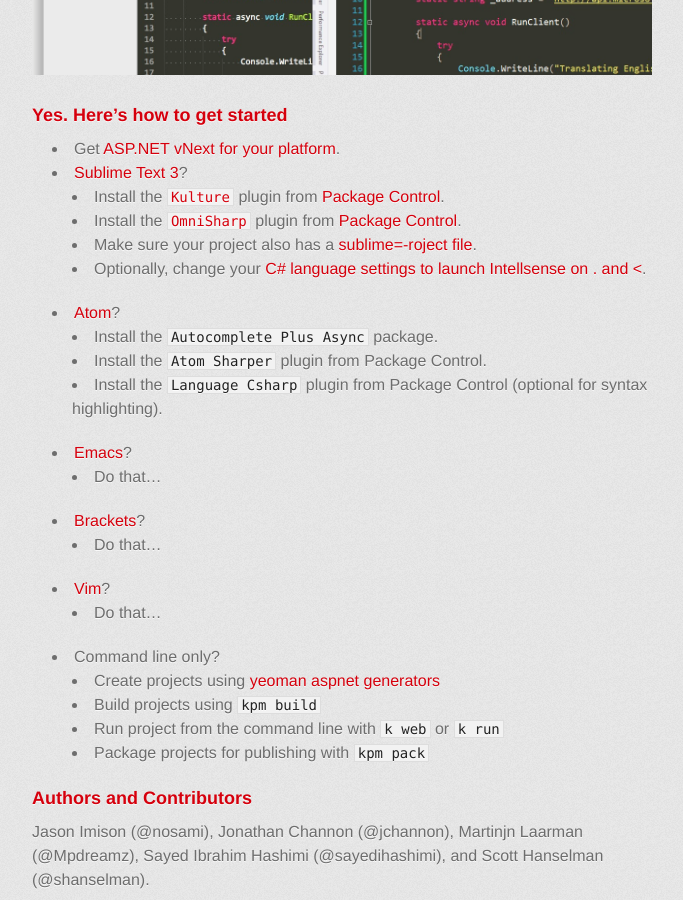
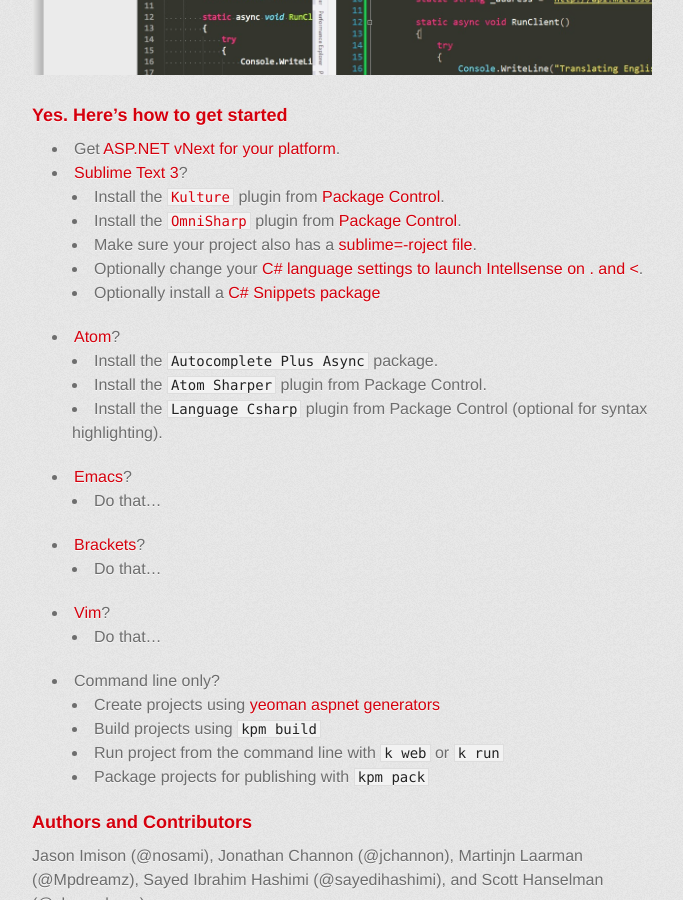
Before and after one commit to OmniSharp/OmniSharp.github.io, a Jekyll site: the page built from index.md, in a window 1280 px wide and 900 px high, scrolled down 766 px. Shown: the whole window, without its empty margins (298-981 px from the left). Built offline with Jekyll 4.4.1, drawn with Linux system fonts in a browser that asks for light colours; some web fonts are replaced.

Commit message:
Update index.md

```diff
--- a/index.md
+++ b/index.md
@@ -21,7 +21,8 @@
    - Install the <code><a href="https://sublime.wbond.net/packages/Kulture">Kulture</a></code> plugin from <a href="https://sublime.wbond.net/">Package Control</a>.
    - Install the <code><a href="https://sublime.wbond.net/packages/OmniSharp">OmniSharp</a></code> plugin from <a href="https://sublime.wbond.net/">Package Control</a>.
    - Make sure your project also has a <a href="https://github.com/moonrabbit/OmniSharpSublime#example-of-sublime-project">sublime=-roject file</a>.
-   - Optionally, change your <a href="https://github.com/moonrabbit/OmniSharpSublime#c-language-specific-settings">C# language settings to launch Intellsense on . and &lt;</a>.
+   - Optionally change your <a href="https://github.com/moonrabbit/OmniSharpSublime#c-language-specific-settings">C# language settings to launch Intellsense on . and &lt;</a>.
+   - Optionally install a <a href="https://sublime.wbond.net/packages/C%23%20Snippets">C# Snippets package</a>
 -  [Atom](https://atom.io/)?
     - Install the <code>Autocomplete Plus Async</code> package.
     - Install the <code>Atom Sharper</code> plugin from Package Control.
```
